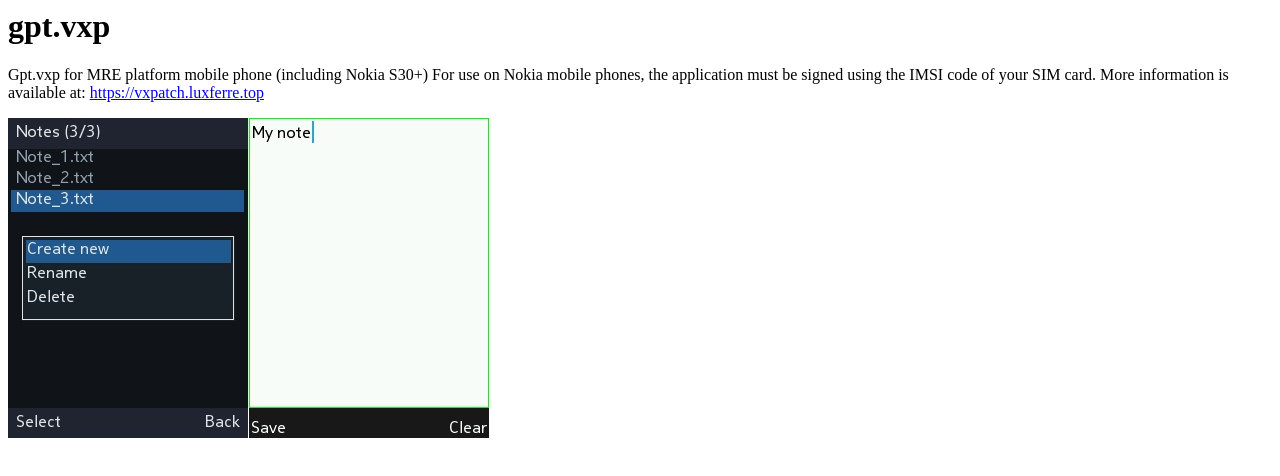
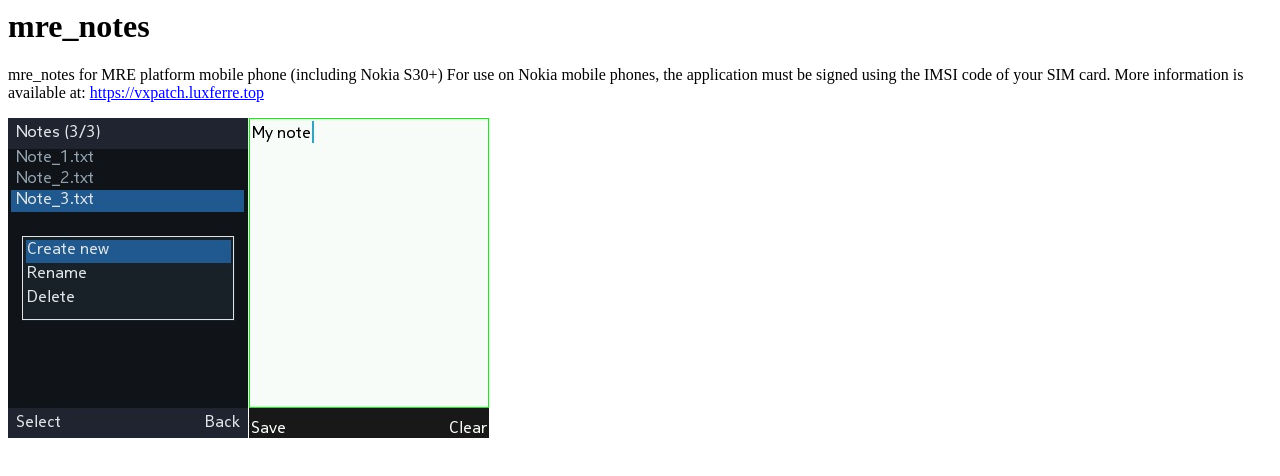
Before and after one commit to RDZDX/mre_notes, a plain HTML site: page docs/index.html in a window 1280 px wide. Drawn offline with Linux system fonts and the light colour scheme.

Commit message:
Update index.html

```diff
--- a/docs/index.html
+++ b/docs/index.html
@@ -1,9 +1,9 @@
 <html>
 
 <body>
-  <h1>gpt.vxp</h1>
+  <h1>mre_notes</h1>
   <p>
-  Gpt.vxp for MRE platform mobile phone (including Nokia S30+)
+  mre_notes for MRE platform mobile phone (including Nokia S30+)
   For use on Nokia mobile phones, the application must be signed using the IMSI code of your SIM card. More information is available at:
     <a href="https://vxpatch.luxferre.top">https://vxpatch.luxferre.top</a>
   </p>
```
